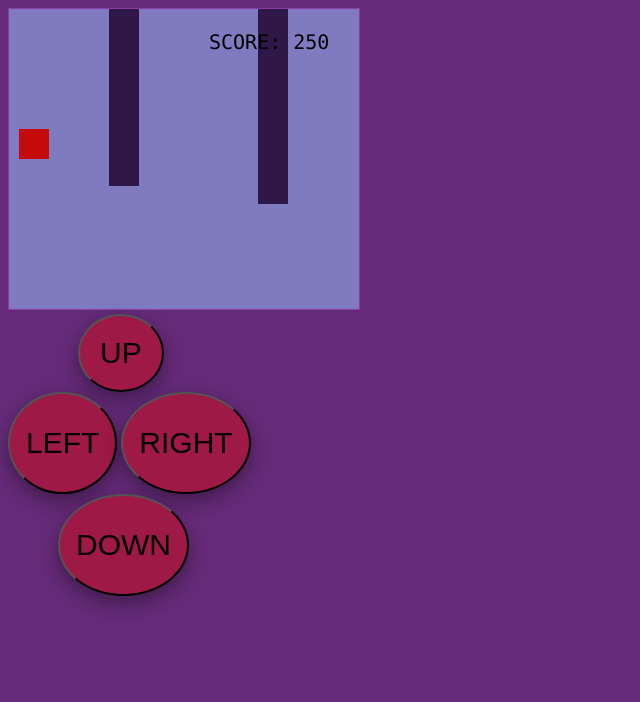
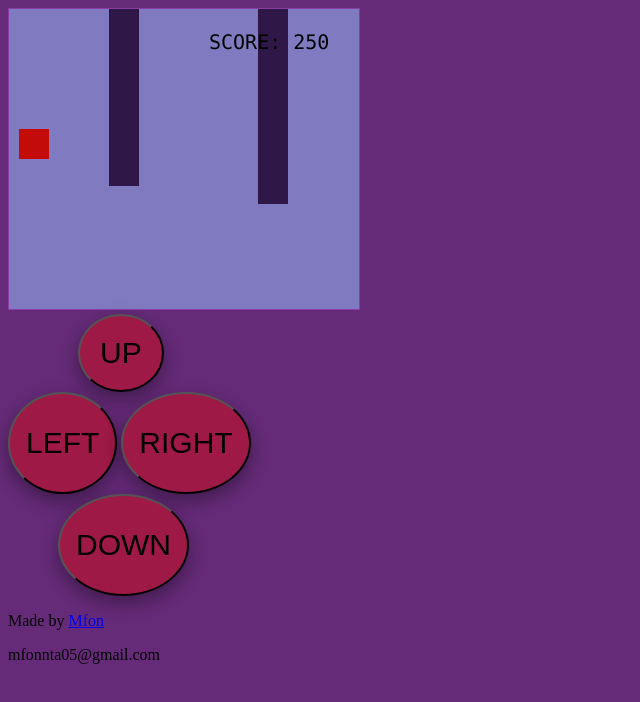
Before and after one commit to Mfonn/project_game, a plain HTML site: page cubegame.html in a window 1280 px wide. Shown: the whole page, without its empty margins (0-640 px from the left). Drawn offline with Linux system fonts and the light colour scheme.

Commit message:
Update cubegame.html

```diff
--- a/cubegame.html
+++ b/cubegame.html
@@ -19,6 +19,9 @@
 <button class="button button1" onmousedown="movedown()" onmouseup="stopMove()" ontouchstart="movedown()">DOWN</button>
 </div>
 
+     <p>Made by <a href="https://mfonn.github.io/Mfon.github/" data-toggle="tooltip" title="Visit portfolio">Mfon </a></p>
+           <p class="glyphicon glyphicon-envelope"> mfonnta05@gmail.com</p>
+
 <script src="cubegame.js"></script>
 </body>
 </html>
```
